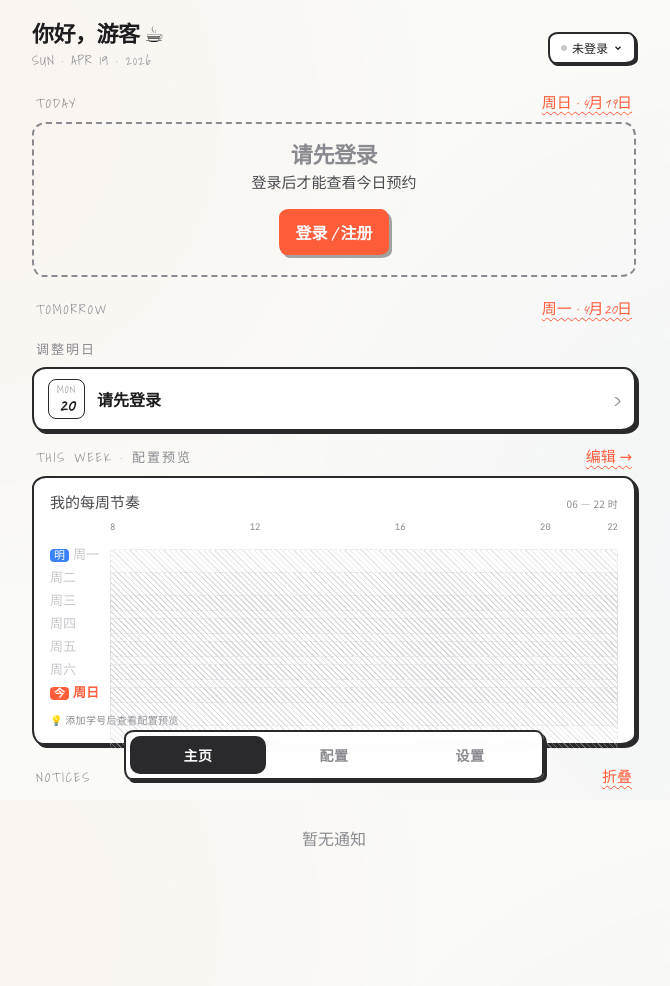
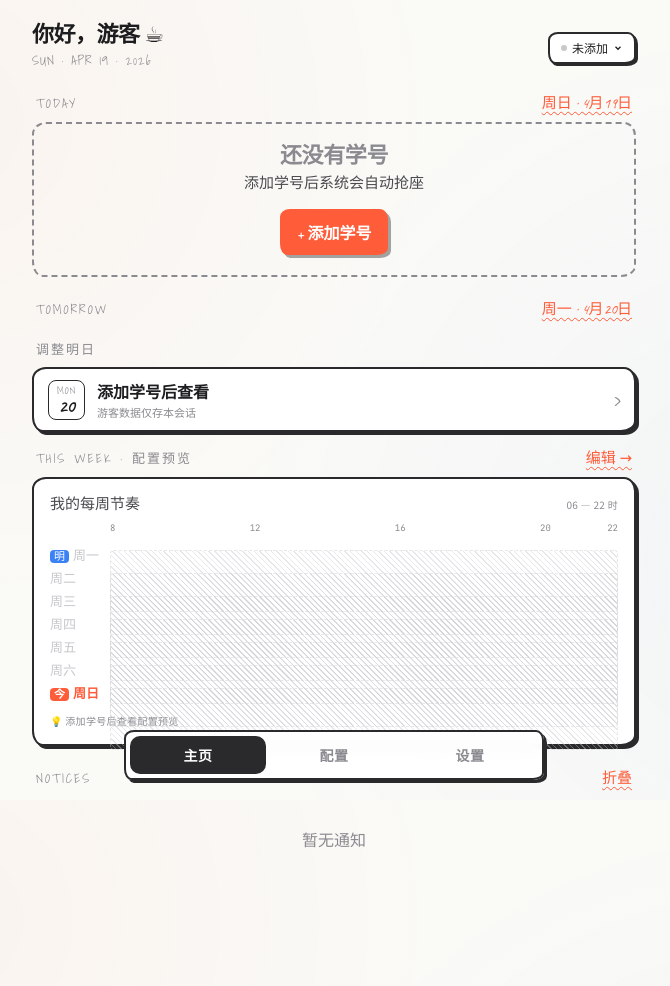
Before and after one commit to Musella0/NJFU-AutoLib, a Flask app: page / in a window 1280 px wide. Shown: the top 986 px of the page, without its empty margins (306-976 px from the left). Before the commit the page ends 847 px from the top, so only its background shows below. Run offline with Flask 3, Linux system fonts and the light colour scheme; data that the repository does not hold is empty; some web fonts are replaced.

Commit message:
功能: 游客可直接添加图书馆账号 + 删除"关于 AutoLib"入口
- 主页游客不再显示"请先登录"拦截，直接走添加学号流程
- 放宽 saveCfg/reserveNow/saveTmr 等对游客的限制，backend guest_uid 已支持
- 后端 /api/my/reservation_results 放开游客访问
- 设置页游客元信息改为"游客模式 · N 个学号 · 数据仅存本会话"
- 移除设置页"关于 AutoLib"入口（暂未开源）

```diff
--- a/backend/main.py
+++ b/backend/main.py
@@ -840,11 +840,8 @@ def admin_delete_announcement(ann_id):
 def my_reservation_results():
     """Aggregate latest reservation results across all the user's library accounts.
 
-    仅在用户有 web_uid session 时返回数据。
+    游客使用 guest_uid session。
     """
-    if "web_uid" not in session:
-        return jsonify({"error": "请先登录", "need_login": True}), 401
-
     uid = _ensure_uid()
     client, db = get_db()
     rows = list(db.user_config_info.find(
--- a/backend/static/app.js
+++ b/backend/static/app.js
@@ -124,7 +124,11 @@ function updateAuthUI(){
   if(state.isGuest){
     hello.textContent = '你好，游客 ☕';
     $('settings-uid').textContent = '游客';
-    $('settings-accounts-meta').textContent = '未登录，数据仅存本会话';
+    const n = state.accounts.length;
+    $('settings-accounts-meta').textContent = n
+      ? `游客模式 · ${n} 个学号 · 数据仅存本会话`
+      : '游客模式 · 数据仅存本会话';
+    $('settings-auth-btn').style.display = '';
     $('settings-auth-btn').textContent = '登录';
     $('settings-auth-btn').onclick = () => openSheet('login');
     $('logout-card').style.display = 'none';
@@ -214,7 +218,7 @@ function renderAllAccountViews(){
   if(state.currentPid){
     chip.textContent = state.currentPid;
   }else{
-    chip.textContent = state.isGuest ? '未登录' : '未添加';
+    chip.textContent = '未添加';
   }
   const dot = $('pid-dot');
   if(dot){
@@ -481,11 +485,6 @@ function setCfgMode(m){
 }
 
 async function saveCfg(){
-  if(state.isGuest){
-    toast('请先登录以保存配置','error');
-    openSheet('login');
-    return;
-  }
   if(!state.currentPid || !state.currentCfg){
     toast('请先添加学号','error');
     openSheet('accounts');
@@ -552,8 +551,7 @@ async function saveCfg(){
 }
 
 async function reserveNow(){
-  if(state.isGuest){ toast('请先登录','error'); openSheet('login'); return; }
-  if(!state.currentPid){ toast('请先选择学号','error'); return; }
+  if(!state.currentPid){ toast('请先添加学号','error'); return; }
   if(!confirm('立即用当前配置抢一次座？')) return;
 
   toast('正在用当前配置抢座...','info');
@@ -575,7 +573,7 @@ function localDateStr(offsetDays){
 }
 
 async function loadReservations(){
-  if(state.isGuest || !state.currentPid || !state.currentCfg || !state.currentCfg.verified){
+  if(!state.currentPid || !state.currentCfg || !state.currentCfg.verified){
     state.todayResv = null;
     state.tomorrowResv = null;
     renderHome();
@@ -603,7 +601,7 @@ async function loadReservations(){
 
 
 async function toggleArrived(){
-  if(state.isGuest || !state.currentPid){ toast('请先登录并选择学号','error'); return; }
+  if(!state.currentPid){ toast('请先添加学号','error'); return; }
   const btn = $('btn-arrived');
   btn.disabled = true;
   const { ok, data } = await api(`/api/my/accounts/${encodeURIComponent(state.currentPid)}/arrived`, { method:'POST' });
@@ -660,18 +658,6 @@ function renderTodayCard(opt){
     card.style.display = '';
     empty.style.display = 'none';
     card.innerHTML = `<div class="label">今日座位</div><div class="sub" style="margin-top:8px">加载中...</div>`;
-    return;
-  }
-
-  if(state.isGuest){
-    card.style.display = 'none';
-    empty.style.display = '';
-    empty.innerHTML = `
-      <div class="h2" style="color:var(--ink3)">请先登录</div>
-      <div class="sub" style="margin-top:6px">登录后才能查看今日预约</div>
-      <div class="actions" style="justify-content:center">
-        <button class="btn accent" onclick="openSheet('login')">登录 / 注册</button>
-      </div>`;
     return;
   }
 
@@ -745,7 +731,7 @@ function renderTomorrowCard(opt){
     return;
   }
 
-  if(state.isGuest || !cfg){
+  if(!cfg){
     card.style.display = 'none';
     empty.style.display = 'none';
     return;
@@ -795,8 +781,7 @@ function renderTomorrowStrip(){
   const cfg = state.currentCfg;
   const tt = $('tmr-title');
   const ss = $('tmr-sub');
-  if(state.isGuest){ tt.textContent = '请先登录'; ss.textContent = ''; return; }
-  if(!cfg){ tt.textContent = '添加学号后查看'; ss.textContent = ''; return; }
+  if(!cfg){ tt.textContent = '添加学号后查看'; ss.textContent = state.isGuest ? '游客数据仅存本会话' : ''; return; }
   if(cfg.is_reserved !== 'True'){ tt.textContent = '自动预约已暂停'; ss.textContent = '去配置页开启「自动预约」'; return; }
 
   const seats = cfg.seat_list || [];
@@ -960,8 +945,8 @@ function renderTomorrowBody(){
 }
 
 async function saveTmr(){
-  if(state.isGuest || !state.currentPid || !state.currentCfg){
-    toast('请先登录并选择学号','error'); return;
+  if(!state.currentPid || !state.currentCfg){
+    toast('请先添加学号','error'); return;
   }
   const rawS = $('tmr-start').value, rawE = $('tmr-end').value;
   if(!rawS || !rawE){ toast('时间无效','error'); return; }
@@ -1001,7 +986,7 @@ function toggleNotices(){
 async function loadNotices(){
   try{
     const promises = [fetch('/api/announcements').catch(() => null)];
-    if(!state.isGuest) promises.push(fetch('/api/my/reservation_results').catch(() => null));
+    promises.push(fetch('/api/my/reservation_results').catch(() => null));
     const res = await Promise.all(promises);
     const anns = (res[0] && res[0].ok) ? await res[0].json() : [];
     const results = (res[1] && res[1].ok) ? await res[1].json() : [];
@@ -1091,7 +1076,7 @@ function addSeat(){
 
 // ---------- notify ----------
 async function saveEmail(){
-  if(state.isGuest || !state.currentPid || !state.currentCfg){ toast('请先登录并选择学号','error'); return; }
+  if(!state.currentPid || !state.currentCfg){ toast('请先添加学号','error'); return; }
   const v = $('em-input').value.trim();
   const body = { notify_email: v };
   const { ok, data } = await api(`/api/my/accounts/${encodeURIComponent(state.currentPid)}`, { method:'POST', body });
@@ -1284,16 +1269,6 @@ const SHEETS = {
       <button class="btn accent grow" onclick="acknowledgeLP()">我已知晓，永久关闭</button>
     </div>
   `,
-  about: () => `
-    <div class="grab"></div>
-    <h3>关于 AutoLib</h3>
-    <div class="desc">版本 v2.0 · 开源</div>
-    <div class="box tight">
-      <div class="t">基于 NJFU 图书馆预约系统的自动抢座工具。</div>
-      <div class="t" style="margin-top:6px">每天固定时间点定时预约座位，支持多学号、座位优先级、迟到保护等功能。</div>
-    </div>
-    <button class="btn primary mt-lg" style="width:100%" onclick="closeSheet()">关闭</button>
-  `,
 };
 
 function openSheet(name){
@@ -1302,7 +1277,7 @@ function openSheet(name){
   const tpl = SHEETS[name];
   content.innerHTML = tpl ? tpl() : '<div class="grab"></div><h3>未实现</h3>';
   sc.classList.add('show');
-  if(name === 'lp-info' || name === 'lp-warning' || name === 'cancel' || name === 'about') sc.classList.add('center');
+  if(name === 'lp-info' || name === 'lp-warning' || name === 'cancel') sc.classList.add('center');
   else sc.classList.remove('center');
 }
 function closeSheet(){ $('scrim').classList.remove('show'); }
--- a/backend/templates/index.html
+++ b/backend/templates/index.html
@@ -272,13 +272,6 @@
         </div>
         <div class="sub" style="color:var(--ink3)">›</div>
       </div>
-      <div class="toggle-row" style="cursor:pointer" onclick="openSheet('about')">
-        <div class="info">
-          <div class="t1">关于 AutoLib</div>
-          <div class="t2">版本 v2.0 · 开源</div>
-        </div>
-        <div class="sub" style="color:var(--ink3)">›</div>
-      </div>
     </div>
 
     <div class="box pad" id="logout-card" style="display:none">
```
